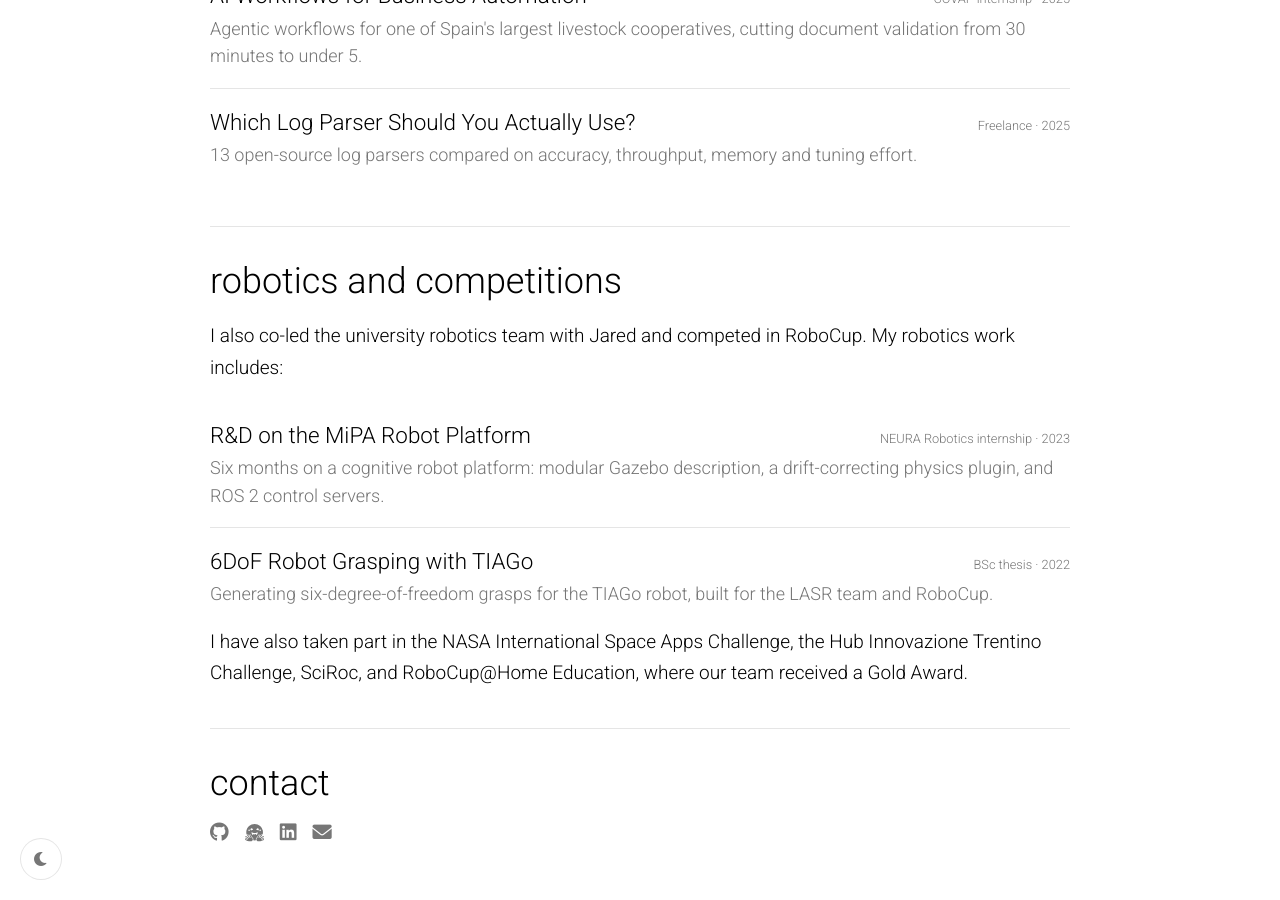
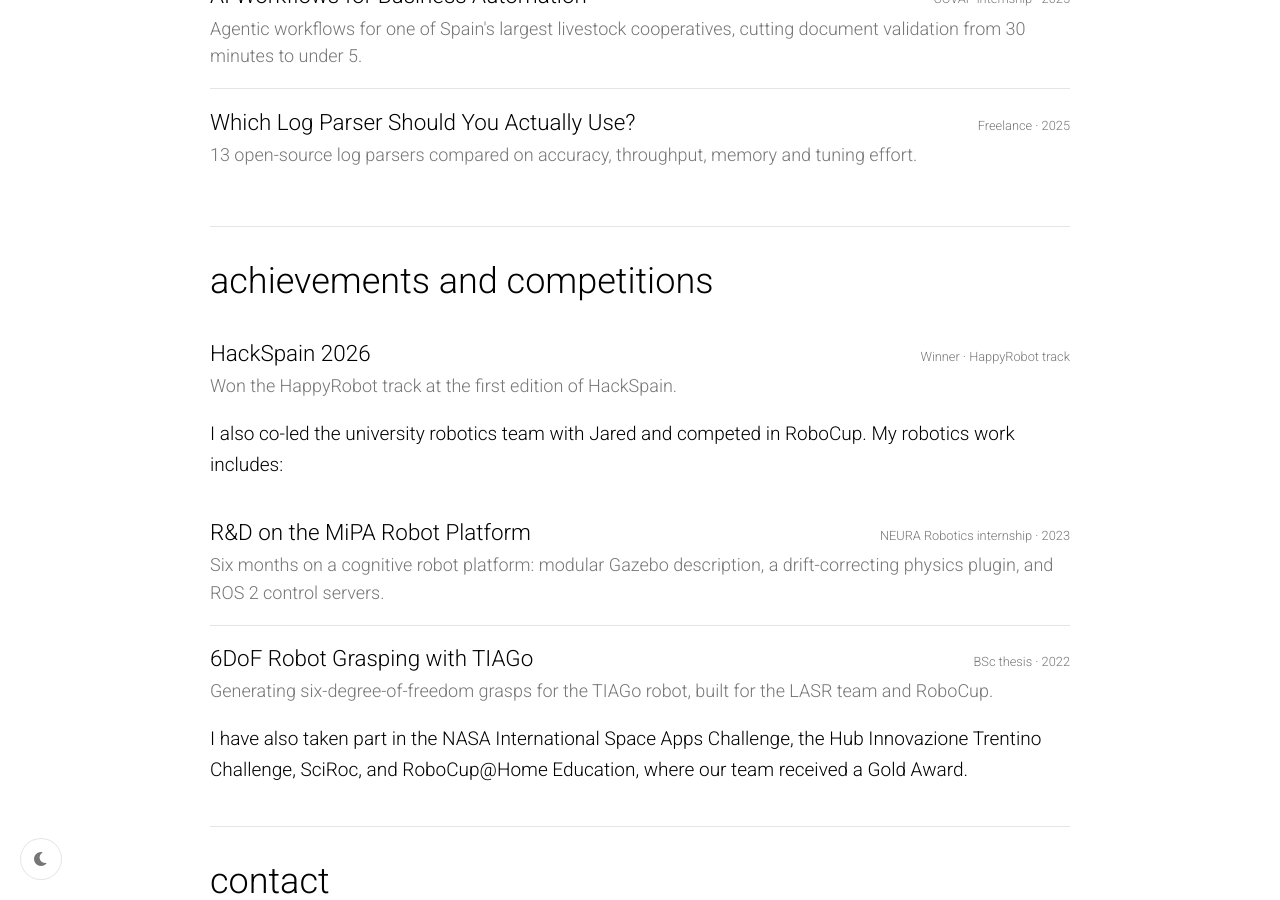
Before and after one commit to jucamohedano/jucamohedano.github.io, a Jekyll site: the page built from index.md, in a window 1280 px wide and 900 px high, scrolled down 1457 px. Built offline with Jekyll 4.4.1, drawn with Linux system fonts in a browser that asks for light colours.

Commit message:
Add HackSpain achievement

```diff
--- a/index.md
+++ b/index.md
@@ -79,7 +79,16 @@ layout: default
 </section>
 
 <section id="robotics">
-    <h2 class="section-title">robotics and competitions</h2>
+    <h2 class="section-title">achievements and competitions</h2>
+    <ul class="home-list">
+        <li>
+            <div class="hl-top">
+                <h3 class="hl-title">HackSpain 2026</h3>
+                <span class="hl-meta">Winner · HappyRobot track</span>
+            </div>
+            <p class="hl-desc">Won the HappyRobot track at the first edition of HackSpain.</p>
+        </li>
+    </ul>
     <p>
         I also co-led the university robotics team with Jared and competed in
         RoboCup. My robotics work includes:
```
